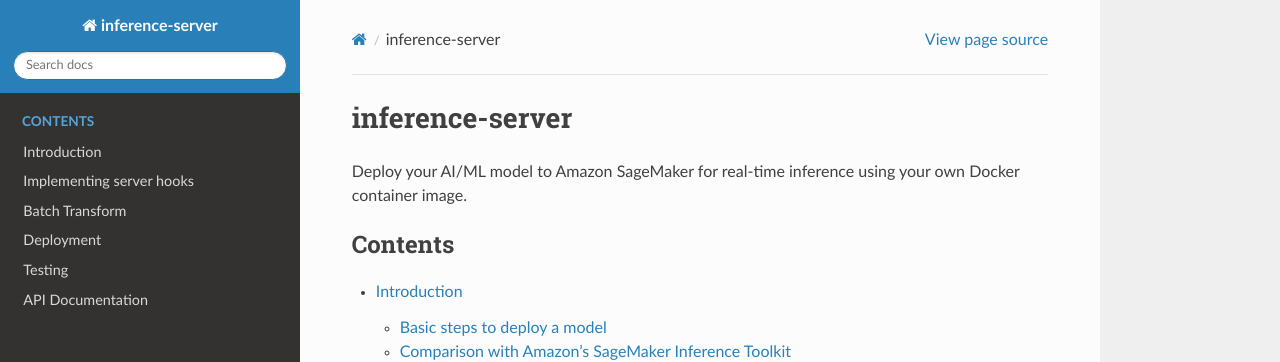
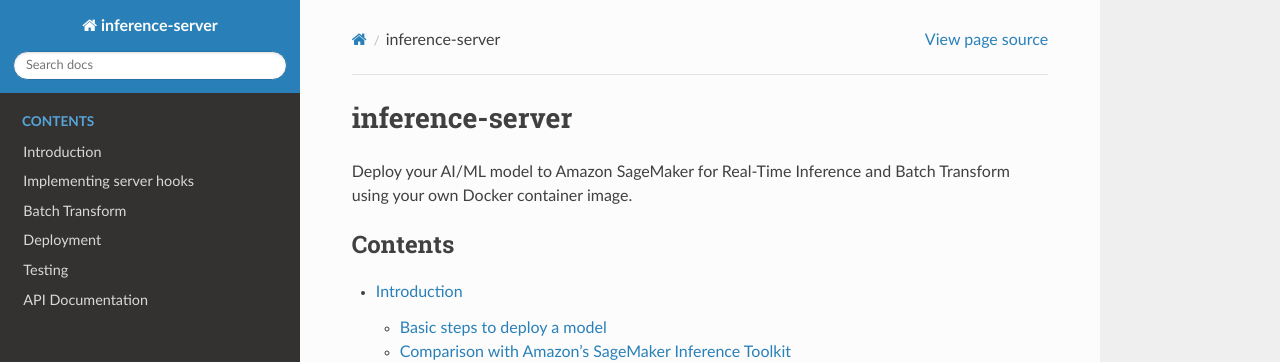
Before and after one commit to jpmorganchase/inference-server, a Sphinx documentation site: the page built from docs/index.rst, in a window 1280 px wide and 1209 px high. Shown: the top 362 px of the window. Built offline with Sphinx 7.4.7 and the Read the Docs theme 2.0.0, drawn with Linux system fonts in a browser that asks for light colours.

Commit message:
Update repo description to include batch transform

```diff
--- a/docs/index.rst
+++ b/docs/index.rst
@@ -1,7 +1,7 @@
 inference-server
 ================
 
-Deploy your AI/ML model to Amazon SageMaker for real-time inference using your own Docker container image.
+Deploy your AI/ML model to Amazon SageMaker for Real-Time Inference and Batch Transform using your own Docker container image.
 
 .. toctree::
    :maxdepth: 2
--- a/pyproject.toml
+++ b/pyproject.toml
@@ -20,7 +20,7 @@ dynamic = ["version"]
 authors = [
     { name = "J.P. Morgan Chase & Co.", email = "open_source@jpmorgan.com" }
 ]
-description = "Deploy your AI/ML model to Amazon SageMaker for real-time inference using your own Docker container image."
+description = "Deploy your AI/ML model to Amazon SageMaker for Real-Time Inference and Batch Transform using your own Docker container image."
 readme = "README.md"
 license = { file = "LICENSE" }
 classifiers = [
```
Also changed, not shown: README.md (+1 -1 lines).
